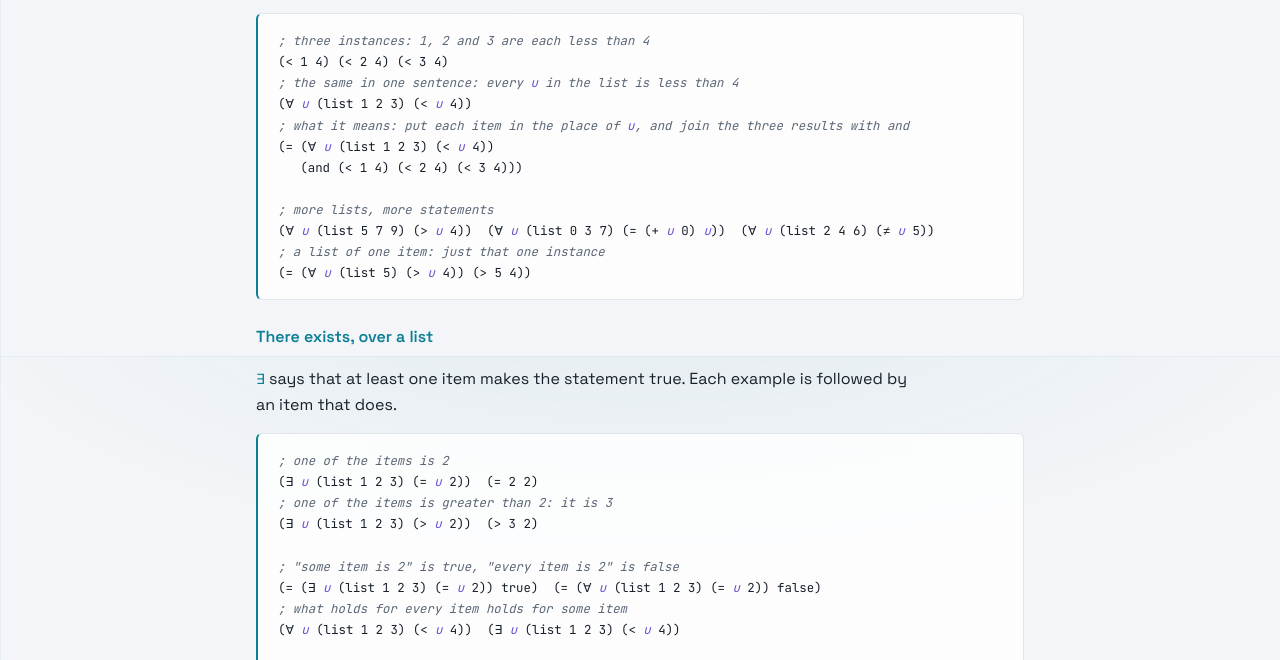
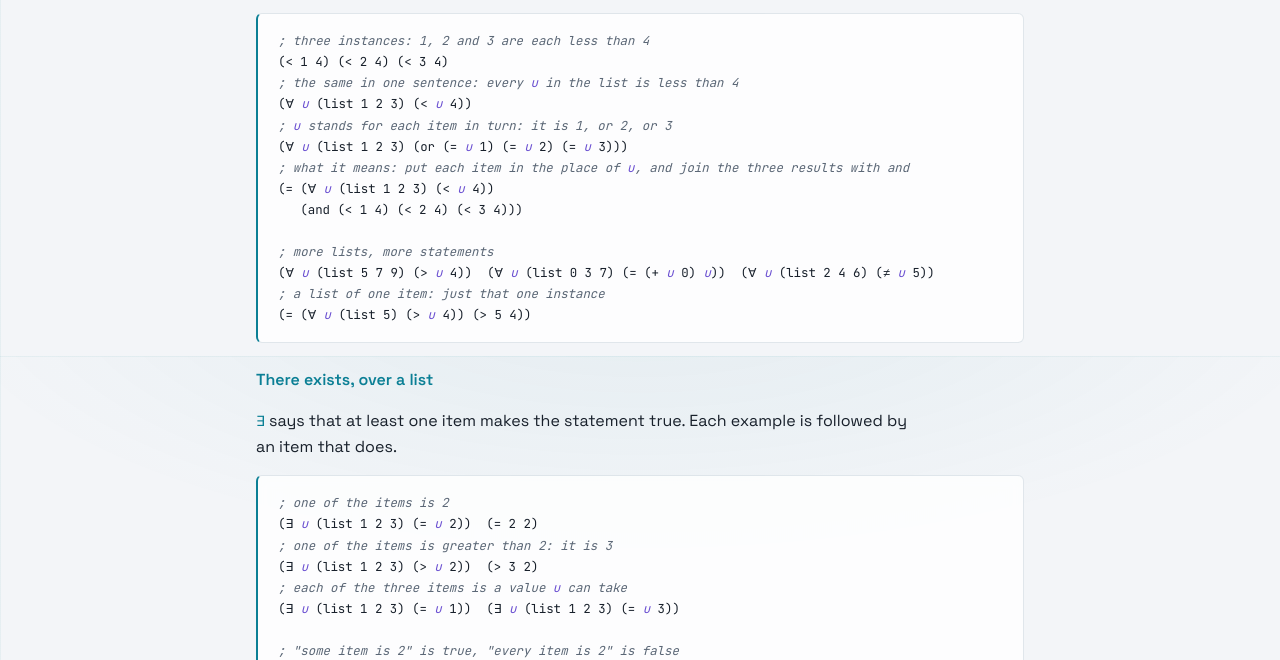
Before and after one commit to narve/cosmic-language, a website: page lessons/170-variables-and-quantifiers.html in a window 1280 px wide. Shown: the part 444-1104 px from the top of the page. Drawn offline with Linux system fonts and the light colour scheme.

Commit message:
Say what a variable stands for: each item of the list in turn
Co-Authored-By: Claude Fable 5.2 <noreply@anthropic.com>

```diff
--- a/lessons/170-variables-and-quantifiers.html
+++ b/lessons/170-variables-and-quantifiers.html
@@ -20,6 +20,8 @@
 (&lt; 1 4) (&lt; 2 4) (&lt; 3 4)
 <span data-comment>; the same in one sentence: every <var>u</var> in the list is less than 4</span>
 (∀ <var>u</var> (list 1 2 3) (&lt; <var>u</var> 4))
+<span data-comment>; <var>u</var> stands for each item in turn: it is 1, or 2, or 3</span>
+(∀ <var>u</var> (list 1 2 3) (<data value="or">or</data> (= <var>u</var> 1) (= <var>u</var> 2) (= <var>u</var> 3)))
 <span data-comment>; what it means: put each item in the place of <var>u</var>, and join the three results with <data value="and">and</data></span>
 (= (∀ <var>u</var> (list 1 2 3) (&lt; <var>u</var> 4))
    (<data value="and">and</data> (&lt; 1 4) (&lt; 2 4) (&lt; 3 4)))
@@ -35,6 +37,8 @@
 (∃ <var>u</var> (list 1 2 3) (= <var>u</var> 2))  (= 2 2)
 <span data-comment>; one of the items is greater than 2: it is 3</span>
 (∃ <var>u</var> (list 1 2 3) (&gt; <var>u</var> 2))  (&gt; 3 2)
+<span data-comment>; each of the three items is a value <var>u</var> can take</span>
+(∃ <var>u</var> (list 1 2 3) (= <var>u</var> 1))  (∃ <var>u</var> (list 1 2 3) (= <var>u</var> 3))
 
 <span data-comment>; "some item is 2" is true, "every item is 2" is false</span>
 (= (∃ <var>u</var> (list 1 2 3) (= <var>u</var> 2)) <data value="true">true</data>)  (= (∀ <var>u</var> (list 1 2 3) (= <var>u</var> 2)) <data value="false">false</data>)
```
